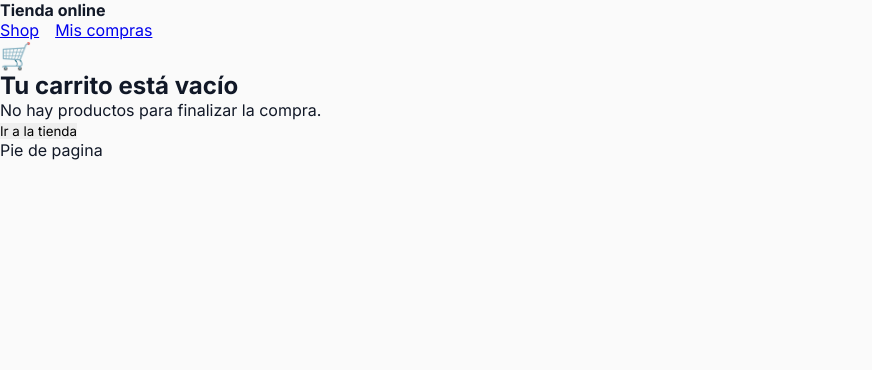
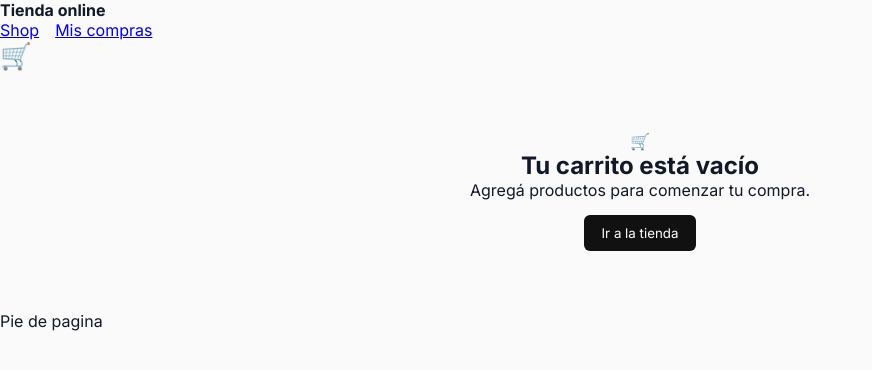
Before and after one commit to Soymigueprogramador/mi-tienda-online, a React (Vite) app: page /checkout in a window 1280 px wide. Shown: the top 370 px of the page, without its empty margins (0-872 px from the left). Built offline with nearby package versions, Linux system fonts and the light colour scheme.

Commit message:
Termine con las 5 tareas finales.

```diff
--- /dev/null
+++ b/src/components/EmptyState/EmptyState.jsx
@@ -0,0 +1,37 @@
+import style from './EmptyState.module.scss';
+
+const EmptyState = ({
+    icon,
+    title,
+    message,
+    actionText,
+    onAction,
+}) => {
+  return (
+    <>
+        <div className={style.empty}>
+            <div className={style}>
+                {
+                    icon
+                }
+            </div>
+
+            <h2> { title } </h2>
+
+            <p> { message } </p>
+
+            {
+                actionText && (
+                    <button onClick={onAction}>
+                        {
+                            actionText
+                        }
+                    </button>
+                )
+            }
+        </div>
+    </>
+  )
+}
+
+export default EmptyState
--- /dev/null
+++ b/src/components/EmptyState/EmptyState.module.scss
@@ -0,0 +1,19 @@
+.empty {
+  text-align: center;
+  padding: 60px 20px;
+}
+
+.icon {
+  font-size: 60px;
+  margin-bottom: 15px;
+}
+
+button {
+  margin-top: 15px;
+  padding: 10px 18px;
+  border: none;
+  border-radius: 6px;
+  background: #111;
+  color: white;
+  cursor: pointer;
+}
--- a/src/features/orders/pages/orders/Orders.jsx
+++ b/src/features/orders/pages/orders/Orders.jsx
@@ -3,6 +3,7 @@ import { useEffect } from "react";
 import style from "./orders.module.scss";
 import OrderCard from "../../components/OrderCard/OrderCard.jsx";
 import { useOrders } from "../../hooks/useOrders.js";
+import EmptyState from "../../../../components/EmptyState/EmptyState.jsx";
 
 const Orders = () => {
   const [searchParams, setSearchParams] = useSearchParams();
@@ -34,6 +35,19 @@ const Orders = () => {
 
   if (loading) return <p>Cargando órdenes...</p>;
   if (error) return <p>{error}</p>;
+
+  /* ---------------- EMPTY STATE (SIN ÓRDENES REALES) ---------------- */
+  if (!filteredOrders.length && !search && statusFilter === "all") {
+    return (
+      <EmptyState
+        icon="📦"
+        title="No tenés órdenes todavía"
+        message="Cuando compres algo aparecerá aquí."
+        actionText="Ir a la tienda"
+        onAction={() => (window.location.href = "/shop")}
+      />
+    );
+  }
 
   /* ---------------- PAGINATION HANDLERS ---------------- */
   const handlePrev = () => {
@@ -100,7 +114,6 @@ const Orders = () => {
       {/* 📄 PAGINACIÓN */}
       {totalPages > 1 && (
         <nav className={style.pagination} aria-label="Paginación">
-          {/* Anterior */}
           <button
             onClick={handlePrev}
             disabled={currentPage === 1}
@@ -125,7 +138,6 @@ const Orders = () => {
             </button>
           ))}
 
-          {/* Siguiente */}
           <button
             onClick={handleNext}
             disabled={currentPage === totalPages}
@@ -136,8 +148,13 @@ const Orders = () => {
         </nav>
       )}
 
-      {!paginatedOrders.length && (
-        <p>No hay órdenes que coincidan con los filtros.</p>
+      {/* 🔎 EMPTY STATE (SIN RESULTADOS DE BÚSQUEDA) */}
+      {!paginatedOrders.length && filteredOrders.length > 0 && (
+        <EmptyState
+          icon="🔎"
+          title="No encontramos resultados"
+          message="Probá cambiar los filtros o el texto de búsqueda."
+        />
       )}
     </section>
   );
--- a/src/pages/Checkout/Checkout.jsx
+++ b/src/pages/Checkout/Checkout.jsx
@@ -4,6 +4,9 @@ import { useCart } from "../../features/cart/hooks/useCart.js";
 //import { saveOrder } from "../../features/orders/utils/orderStorage.js";
 
 import { createOrder } from '../../services/orderService/orderService.js'
+
+import EmptyState from '../../components/EmptyState/EmptyState.jsx';
+
 import style from "./Checkout.module.scss";
 
 const Checkout = () => {
@@ -22,21 +25,20 @@ const Checkout = () => {
     useCart();
 
   /* ---------------- EMPTY STATE CONTROLADO ---------------- */
-  if (!items || items.length === 0) {
-    return (
-      <section className={style.empty}>
-        <h2>Tu carrito está vacío</h2>
-        <p>No hay productos para finalizar la compra.</p>
 
-        <button
-          onClick={() => navigate("/shop")}
-          className={style.backToShop}
-        >
-          Ir a la tienda
-        </button>
-      </section>
-    );
-  }
+
+/* ---------------- EMPTY STATE ---------------- */
+if (!items.length) {
+  return (
+    <EmptyState
+      icon="🛒"
+      title="Tu carrito está vacío"
+      message="Agregá productos para comenzar tu compra."
+      actionText="Ir a la tienda"
+      onAction={() => navigate("/shop")}
+    />
+  );
+}
 
   /* ---------------- VALIDACIÓN ---------------- */
   const validateForm = () => {
```
